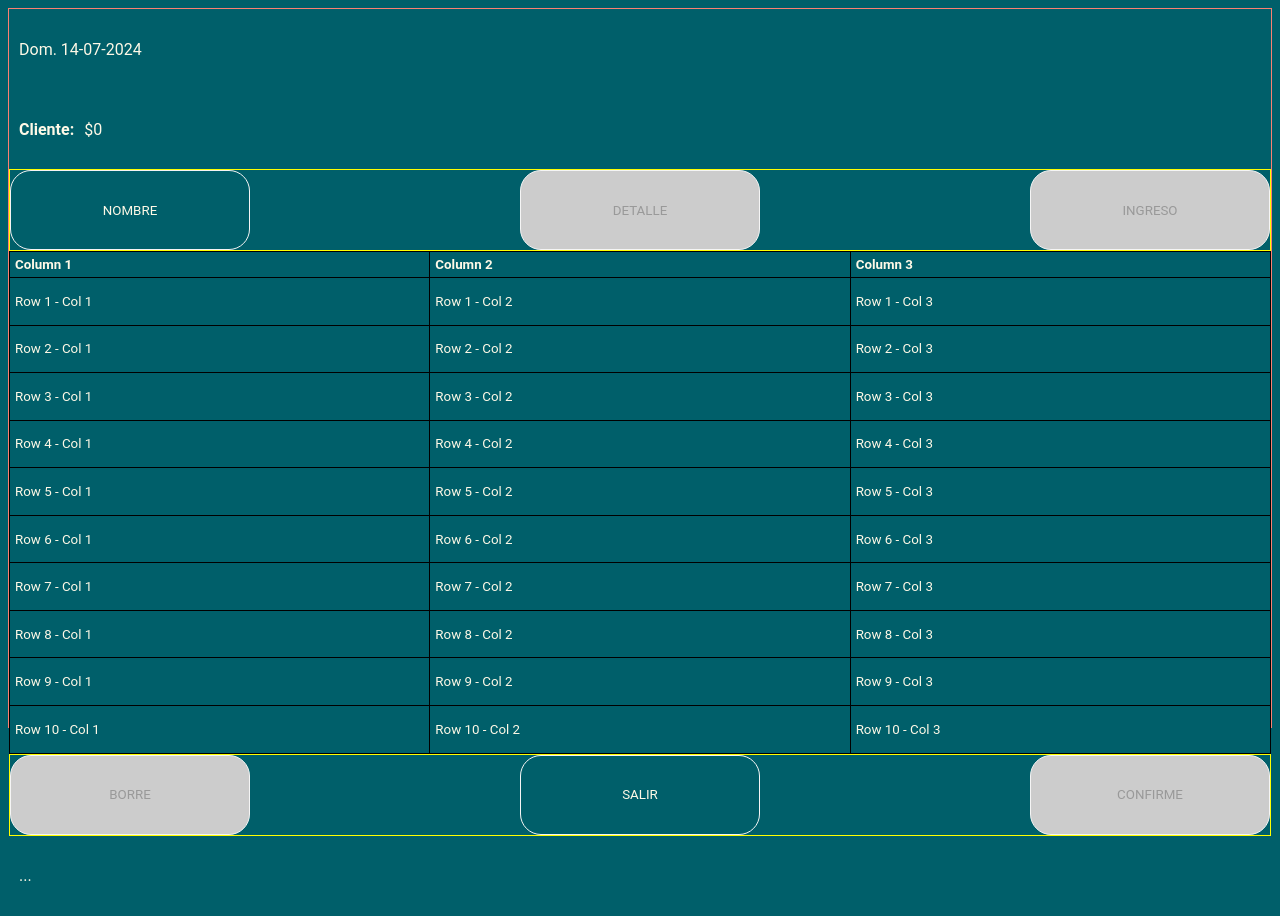
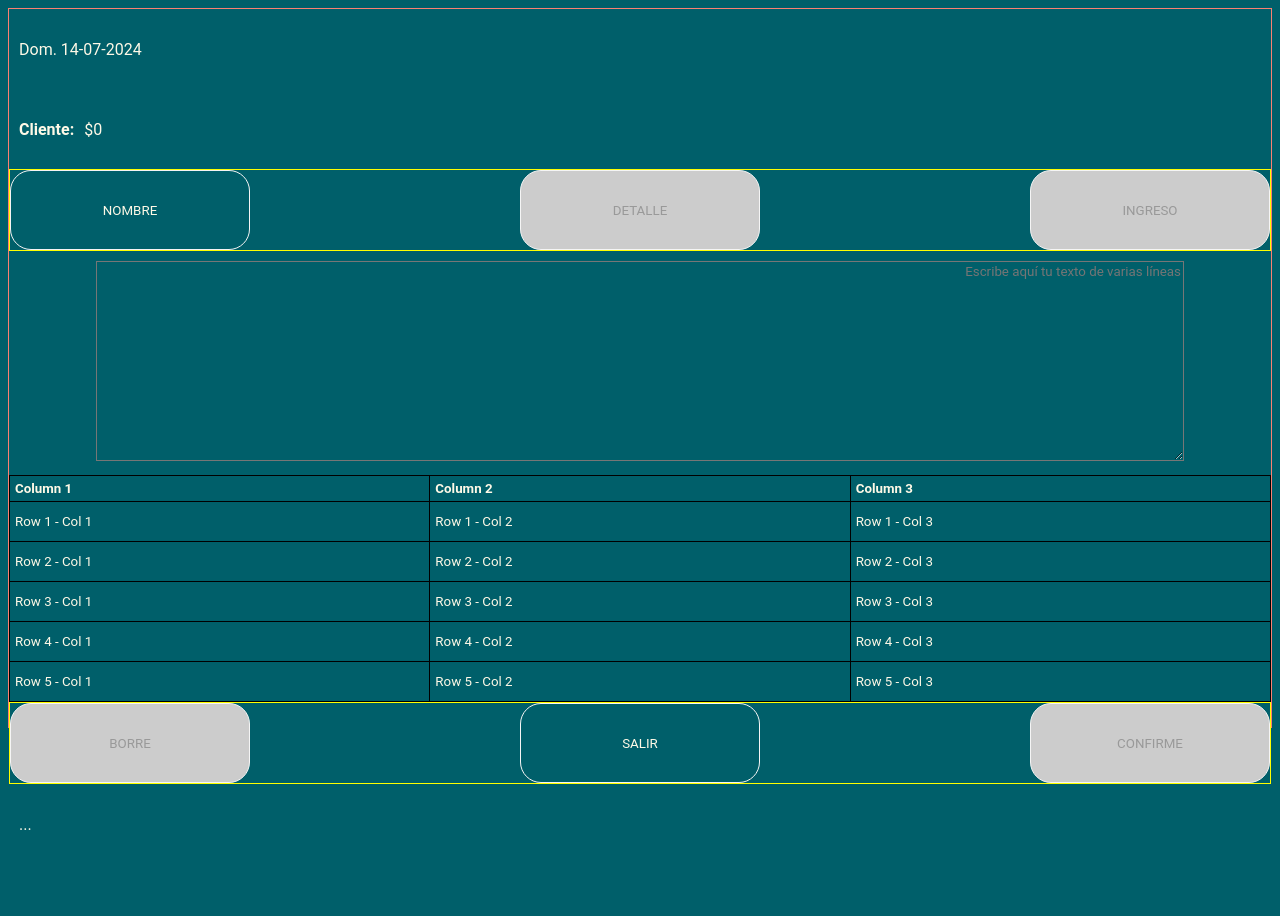
Before and after one commit to LuisPenia/milagros.github.io, a plain HTML site: page index.html in a window 1280 px wide. After the commit the page ends 864 px from the top, so only its background shows below. Drawn offline with Linux system fonts and the light colour scheme.

Commit message:
tabla + texArea

```diff
--- a/index.html
+++ b/index.html
@@ -28,6 +28,8 @@
         </form>
 
 
+        <textarea id="texarea" rows="5" cols="50" placeholder="Escribe aquí tu texto de varias líneas"></textarea>
+
         <table>
             <thead>
                 <tr>
@@ -39,9 +41,6 @@
             <tbody id="myTable">
                 </tbody>
         </table>
-
-
-        <!--textarea id="texarea" rows="5" cols="50" placeholder="Escribe aquí tu texto de varias líneas"></textarea-->
 
 
         <form>
@@ -66,7 +65,7 @@
 
 
 
-    <script src="./JS/ingreso.js"></script>
+    <script src="./ingreso.js"></script>
 
 
 </body>
--- a/JS/ingreso.js
+++ b/ingreso.js
@@ -344,7 +344,7 @@ for (let i = 0; i < 50; i++) {
 }
 
 // Add rows to the table
-const rowsToShow = 10;
+const rowsToShow = 5;
 for (let i = 0; i < rowsToShow; i++) {
   tableBody.appendChild(createTableRow(tableData[i]));
 }
--- a/styles.css
+++ b/styles.css
@@ -86,7 +86,7 @@ textarea{
     margin-top: 10px;
     margin-bottom: 10px;
     width: 85vw;
-    height: 40vh;
+    height: 25vh;
     text-align: right;
 
 }
@@ -102,7 +102,7 @@ table {
     font-size: smaller;
     border-collapse: collapse;
     width: 100%;
-    height: 70%;
+    height: 25vh;
     table-layout: fixed;
 }
 th, td {
```
